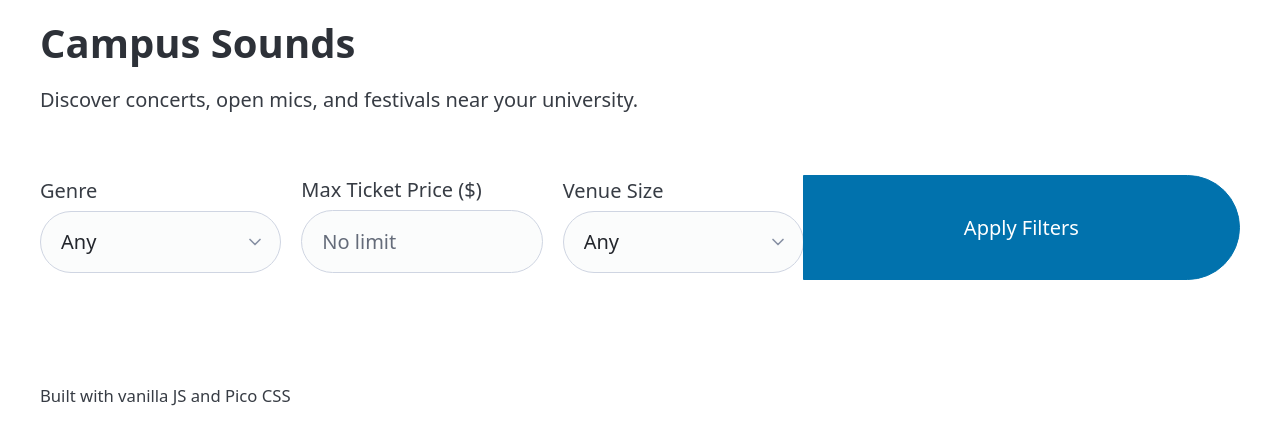
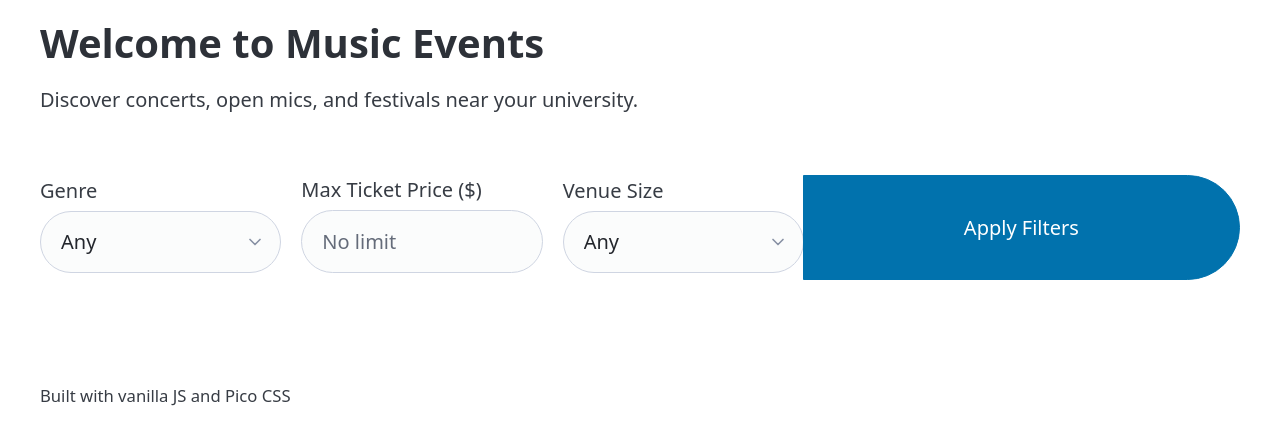
Before and after one commit to ThyTran1402/music-sound-hub, a website: page public/index.html in a window 1280 px wide. Drawn offline with nearby package versions, Linux system fonts and the light colour scheme; no server answers.

Commit message:
change title

```diff
--- a/public/index.html
+++ b/public/index.html
@@ -3,13 +3,13 @@
   <head>
     <meta charset="utf-8" />
     <meta name="viewport" content="width=device-width, initial-scale=1" />
-    <title>Campus Sounds | Find Local Music Events</title>
+    <title>Welcome to Music Events | Find Local Music Events</title>
     <link rel="stylesheet" href="https://unpkg.com/@picocss/pico@2.0.6/css/pico.min.css" />
     <link rel="stylesheet" href="/styles.css" />
   </head>
   <body>
     <header class="container">
-      <h1>Campus Sounds</h1>
+      <h1>Welcome to Music Events</h1>
       <p>Discover concerts, open mics, and festivals near your university.</p>
     </header>
 
```
Also changed, not shown: public/404.html (+1 -1 lines), public/event.html (+1 -1 lines).
